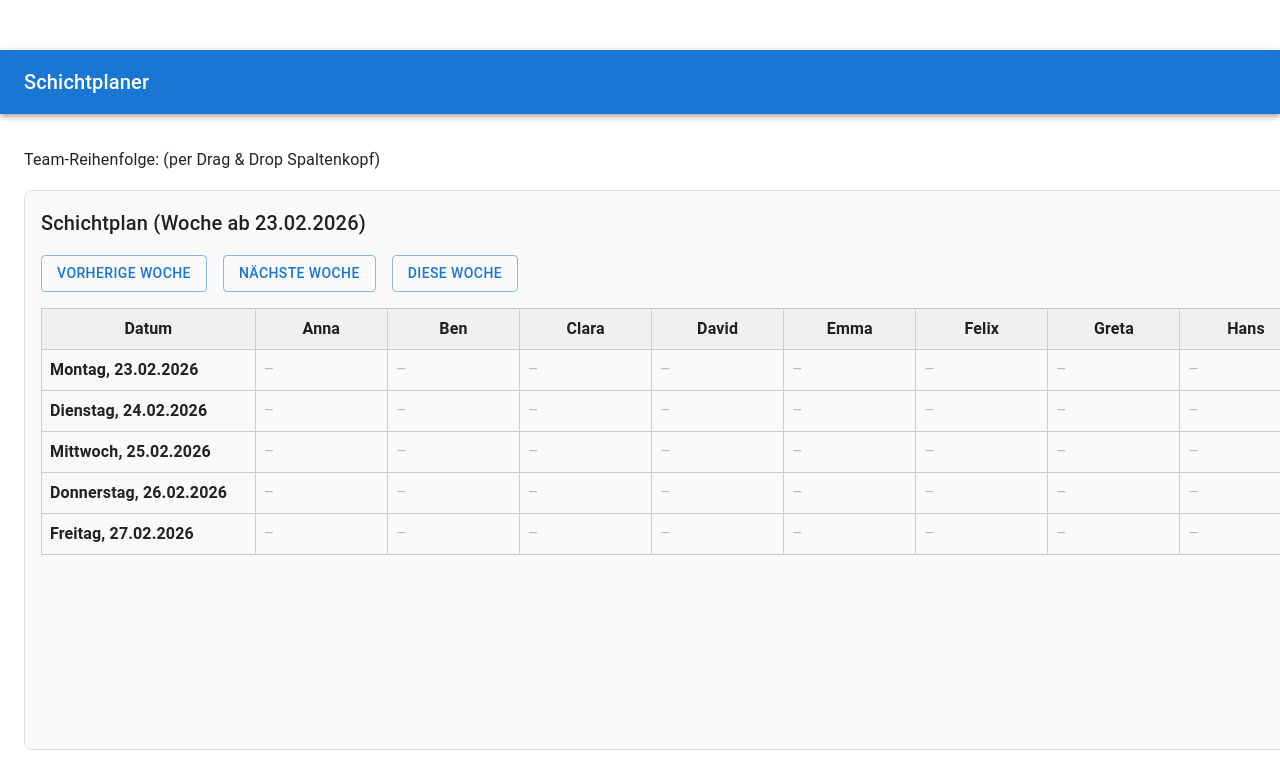
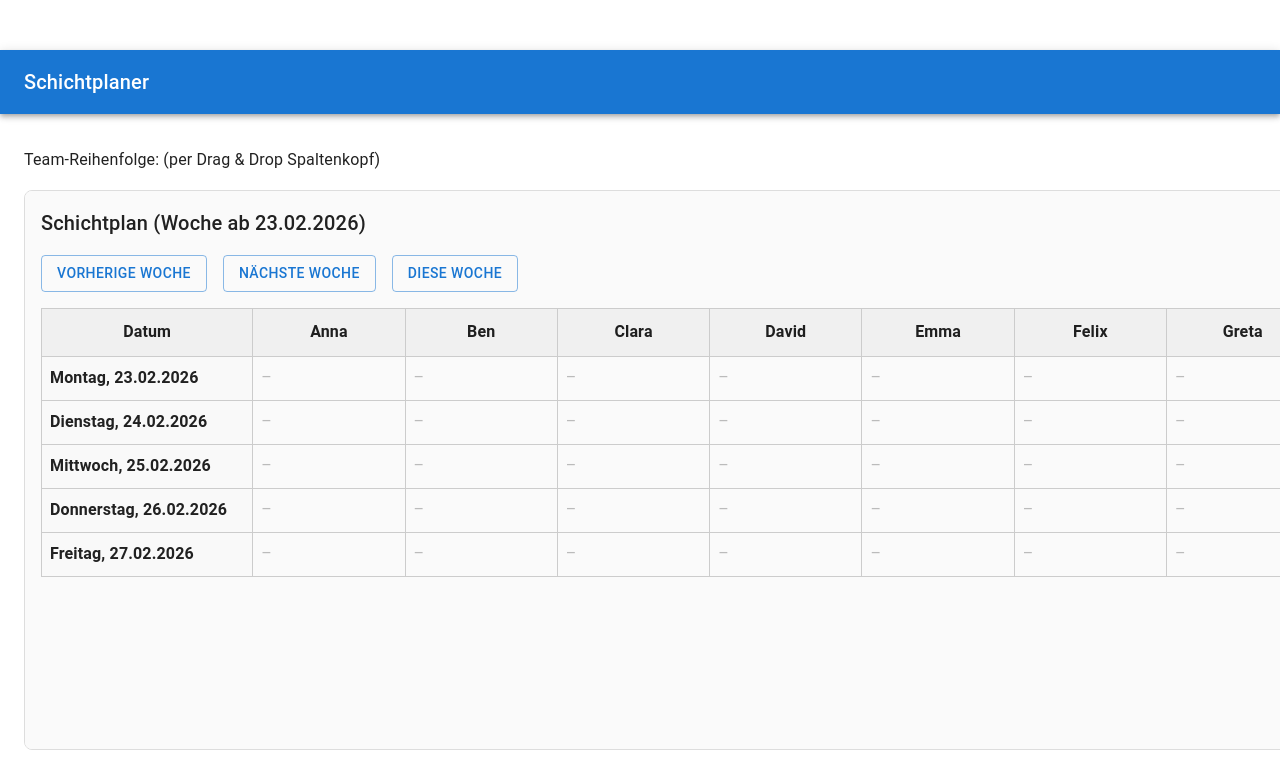
Before and after one commit to schlonz1975/shift-scheduler, a React (Vite) app: page / in a window 1280 px wide. Shown: the top 784 px of the page. Built offline with nearby package versions, Linux system fonts and the light colour scheme.

Commit message:
Format: consistent shift time display, wider columns, uniform row height

```diff
--- a/src/App.jsx
+++ b/src/App.jsx
@@ -24,11 +24,31 @@ moment.locale("de");
 
 const theme = createTheme({});
 
+// Helper to format shift values as HH:mm-HH:mm
+function formatShiftValue(val) {
+  // Accepts formats like "8-16", "9_30-18", "08:00-16:00", etc.
+  if (!val) return "";
+  // If already in HH:mm-HH:mm, return as is
+  if (/^\d{2}:\d{2}-\d{2}:\d{2}$/.test(val)) return val;
+  // Parse e.g. 8-16, 9_30-18, 8-9_30, 16-18
+  const [start, end] = val.split("-");
+  function parseTime(t) {
+    if (!t) return "";
+    if (t.includes(":")) return t.padStart(5, "0");
+    if (t.includes("_")) {
+      const [h, m] = t.split("_");
+      return `${h.padStart(2, "0")}:${m.padEnd(2, "0")}`;
+    }
+    return `${t.padStart(2, "0")}:00`;
+  }
+  return `${parseTime(start)}-${parseTime(end)}`;
+}
+
 const defaultShifts = [
-  { label: "08:00 bis 16:00", value: "8-16" },
-  { label: "09:30 bis 18:00", value: "9_30-18" },
-  { label: "08:00 bis 09:30", value: "8-9_30" },
-  { label: "16:00 bis 18:00", value: "16-18" },
+  { label: "08:00-16:00", value: "8-16" },
+  { label: "09:30-18:00", value: "9_30-18" },
+  { label: "08:00-09:30", value: "8-9_30" },
+  { label: "16:00-18:00", value: "16-18" },
 ];
 
 const defaultTeam = [
@@ -183,7 +203,7 @@ function App() {
               <Box
                 component="table"
                 sx={{
-                  minWidth: team.length * 140 + 120,
+                  minWidth: team.length * 160 + 120,
                   borderCollapse: "collapse",
                 }}
               >
@@ -194,8 +214,9 @@ function App() {
                       sx={{
                         border: "1px solid #ccc",
                         p: 1,
-                        minWidth: 120,
+                        minWidth: 140,
                         bgcolor: "#f0f0f0",
+                        height: 48,
                       }}
                     >
                       Datum
@@ -220,11 +241,12 @@ function App() {
                                 sx={{
                                   border: "1px solid #ccc",
                                   p: 1,
-                                  minWidth: 120,
+                                  minWidth: 140,
                                   bgcolor: snapshot.isDragging
                                     ? "#e0e0e0"
                                     : "#f0f0f0",
                                   cursor: "grab",
+                                  height: 48,
                                 }}
                               >
                                 {member}
@@ -248,6 +270,7 @@ function App() {
                           fontWeight: 600,
                           bgcolor: "#f9f9f9",
                           minWidth: 160,
+                          height: 44,
                         }}
                       >
                         {germanWeekdays[idx]}, {date.format("DD.MM.YYYY")}
@@ -264,11 +287,12 @@ function App() {
                             sx={{
                               border: "1px solid #ccc",
                               p: 1,
-                              minWidth: 120,
-                              maxWidth: 140,
+                              minWidth: 140,
+                              maxWidth: 160,
                               overflow: "hidden",
                               whiteSpace: "nowrap",
                               textOverflow: "ellipsis",
+                              height: 44,
                             }}
                           >
                             {isEditing ? (
@@ -381,9 +405,11 @@ function App() {
                                   }
                                 >
                                   {shiftValue ? (
-                                    shiftList.find(
-                                      (s) => s.value === shiftValue,
-                                    )?.label || shiftValue
+                                    formatShiftValue(
+                                      shiftList.find(
+                                        (s) => s.value === shiftValue,
+                                      )?.value || shiftValue,
+                                    )
                                   ) : (
                                     <span style={{ color: "#bbb" }}>–</span>
                                   )}
```
